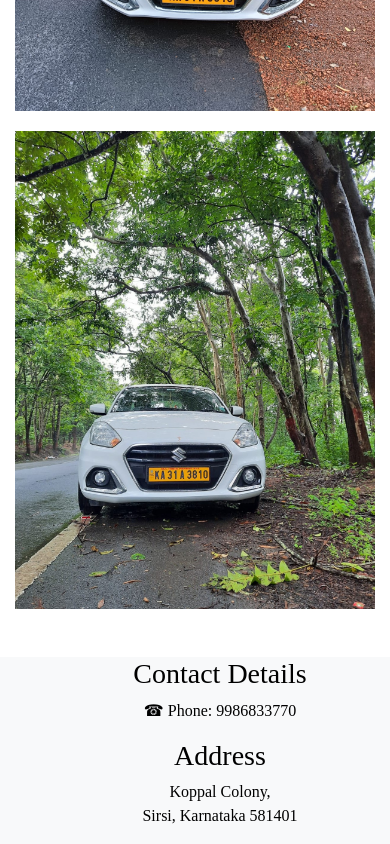
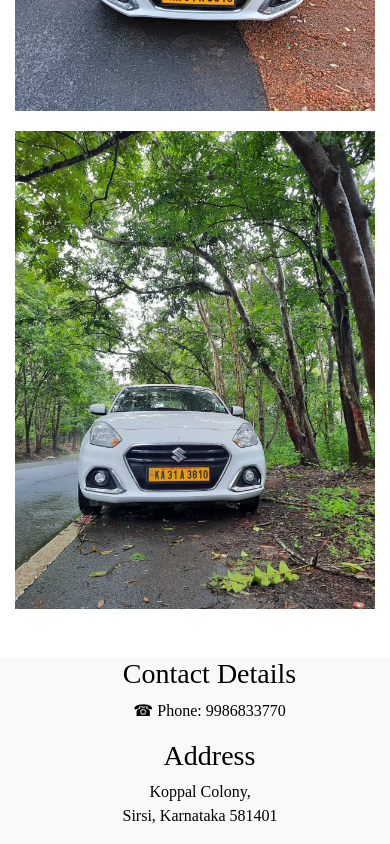
Before and after one commit to anushree21hegde/travelapp, a plain HTML site: page index.html in a window 390 px wide. Shown: the part 3484-4328 px from the top of the page. Drawn offline with nearby package versions, Linux system fonts and the light colour scheme.

Commit message:
Update index.html

```diff
--- a/index.html
+++ b/index.html
@@ -12,8 +12,8 @@
                 margin-top: -2px;
             }
             .contact-details, .address {
-                width:100%;
-
+                width: 90%;
+                margin-right: 20px;
             }
             .contact-details p {
                 max-height: 2em;
@@ -91,9 +91,9 @@
                         <p class="text-center"><span>&#x260E;</span> Phone: 9986833770</p>
                     </div>
                 </div>
-                <div class="col-md-6 text-center">
+                <div class="col-md-6">
                     <div class="address">
-                        <h3 >Address</h3>
+                        <h3>Address</h3>
                         <p class="address">Koppal Colony,<br> Sirsi, Karnataka 581401 </p>
                     </div>
                 </div>
```
